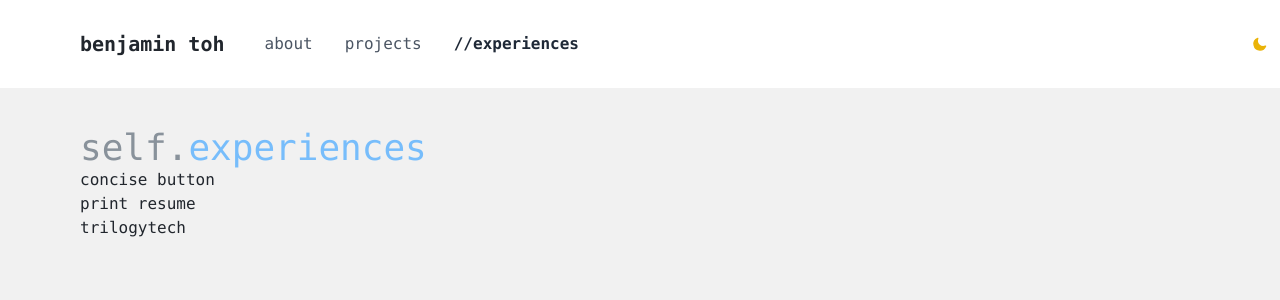
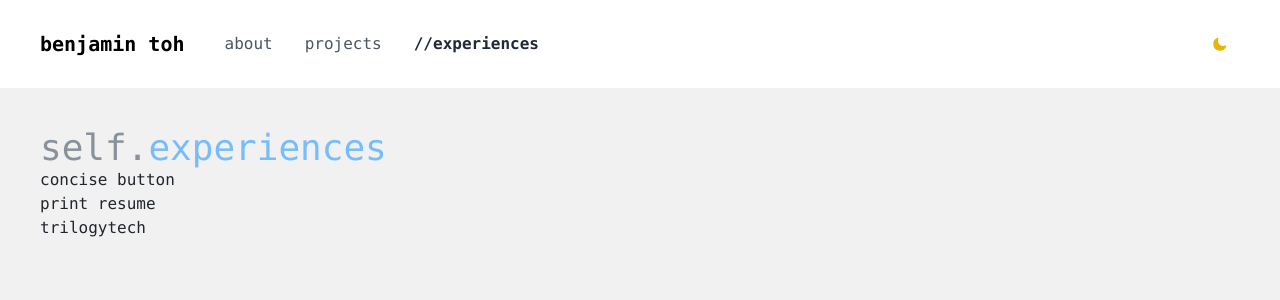
Before and after one commit to bentohset/dev-portfolio, a Next.js app: page /experiences in a window 1280 px wide. Shown: the top 300 px of the page. Built offline with nearby package versions, Linux system fonts and the light colour scheme.

Commit message:
main structure

```diff
--- a/src/pages/experiences.js
+++ b/src/pages/experiences.js
@@ -3,8 +3,7 @@ import React from 'react'
 
 function experiences() {
   return (
-    <ContainerBlock>
-        <section className='md:pt-32'>
+    <section className='md:pt-32 pt-40 gap-y-8 flex flex-col md:flex-row md:h-screen h-full'>
       <div className="">
         <h1 className='text-4xl text-[#89929b]'>self.<span className='text-[#77bdfb]'>experiences</span></h1>
         <p>concise button</p>
@@ -13,7 +12,6 @@ function experiences() {
       </div>
 
     </section>
-    </ContainerBlock>
   )
 }
 
--- a/src/pages/index.js
+++ b/src/pages/index.js
@@ -3,7 +3,6 @@ import ContainerBlock from '@/components/ContainerBlock'
 
 export default function Home() {
   return (
-    <ContainerBlock>
     <section className=''>
 
 
@@ -16,7 +15,6 @@ export default function Home() {
           threejs
         </div>
       </div>
-      </section>
-    </ContainerBlock>
+    </section>
   )
 }
```
Lines whose indentation alone changed are shown as unchanged.
